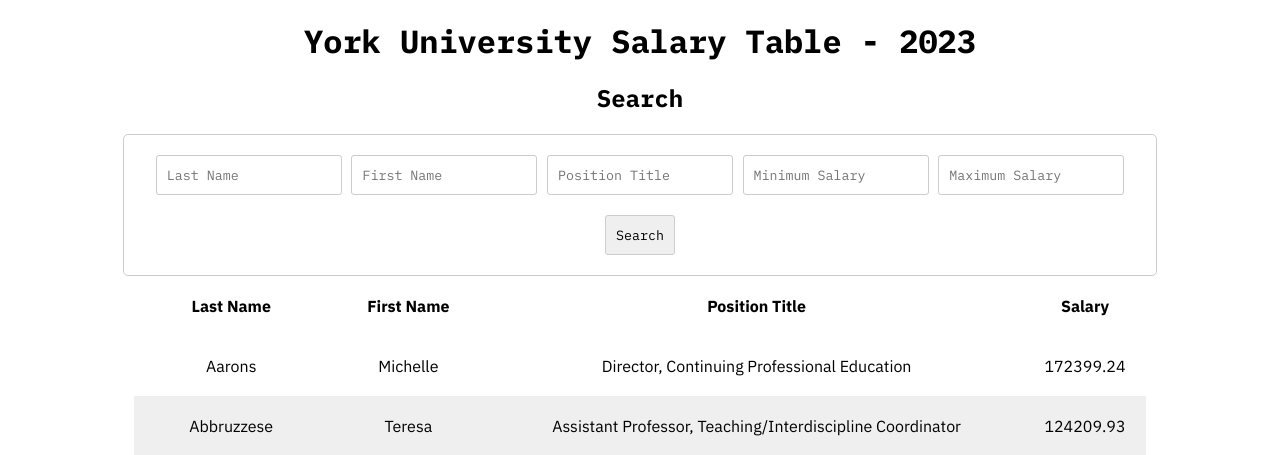
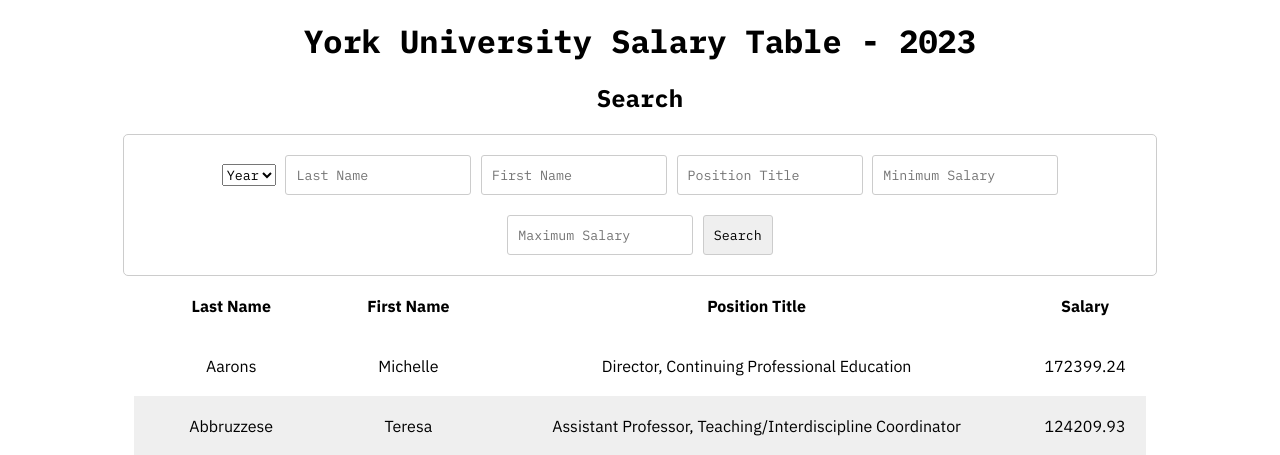
Before and after one commit to truong-kyle/YorkAnalyst, a Flask app: page / in a window 1280 px wide. Shown: the top 455 px of the page. Run offline with Flask 3, Linux system fonts and the light colour scheme; data comes from the database, SQL or seed files in the repository.

Commit message:
Add: Changing year

```diff
--- a/app.py
+++ b/app.py
@@ -8,6 +8,7 @@
     year = 23
 
     if request.method == 'POST':
+        year = request.form['year']
         lname = request.form['lname']
         fname = request.form['fname']
         title = request.form['position']
--- a/templates/index.html
+++ b/templates/index.html
@@ -14,14 +14,15 @@
     <div>
 
       <h2>Search</h2>
-      <!-- <select id="year" name="year">
-        <option value="21">2021</option>
-        <option value="22">2022</option>
-        <option value="23">2023</option>
-      </select> -->
     </div>
     <div id="johnorgo">
       <form method="POST">
+        <select id="year" name="year">
+          <option value="" disabled selected>Year</option>
+          <option value="21">2021</option>
+          <option value="22">2022</option>
+          <option value="23">2023</option>
+        </select>
         <input type="text" id="lname" name="lname" placeholder="Last Name" />
         <input type="text" id="fname" name="fname" placeholder="First Name" />
         <input
```
